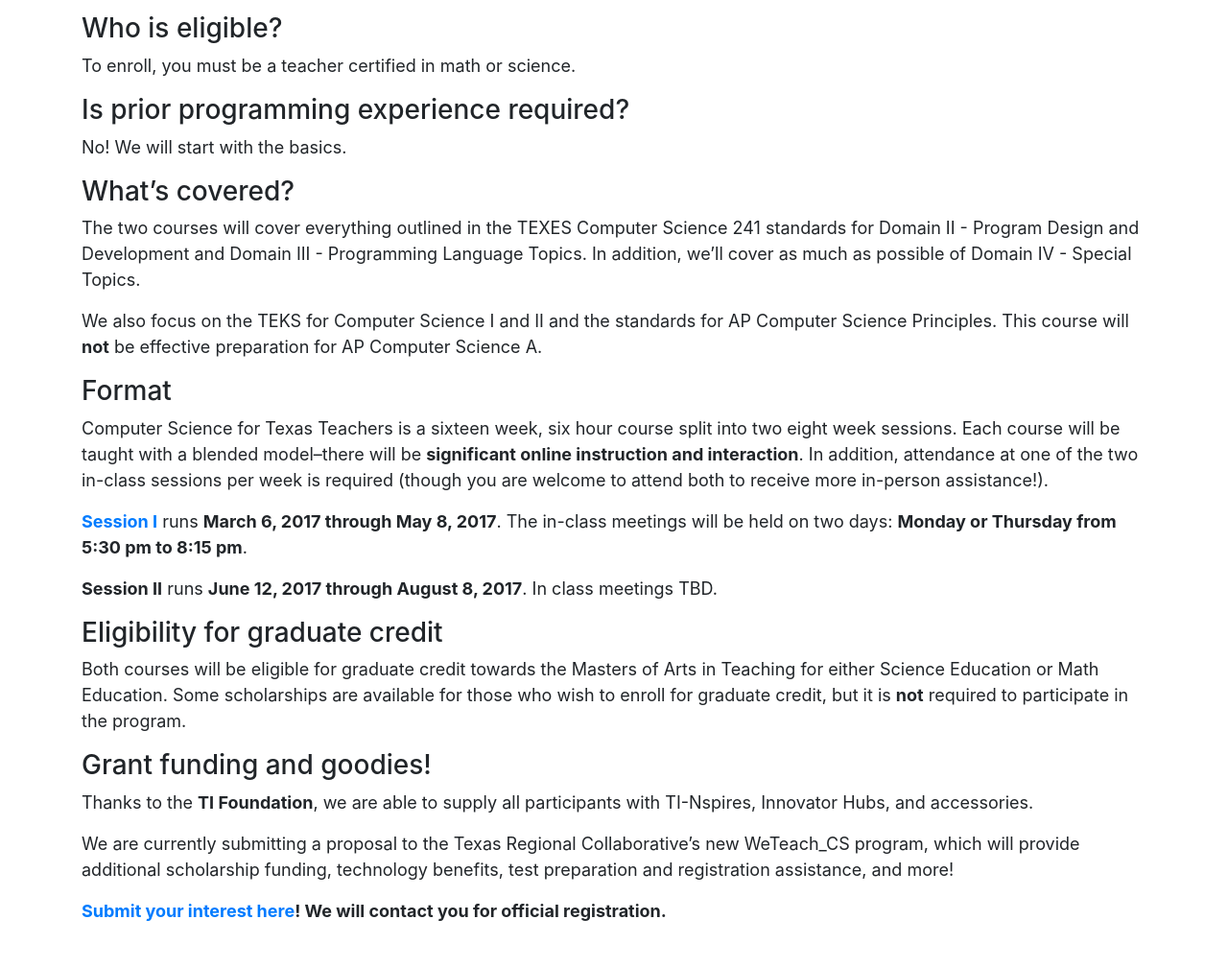
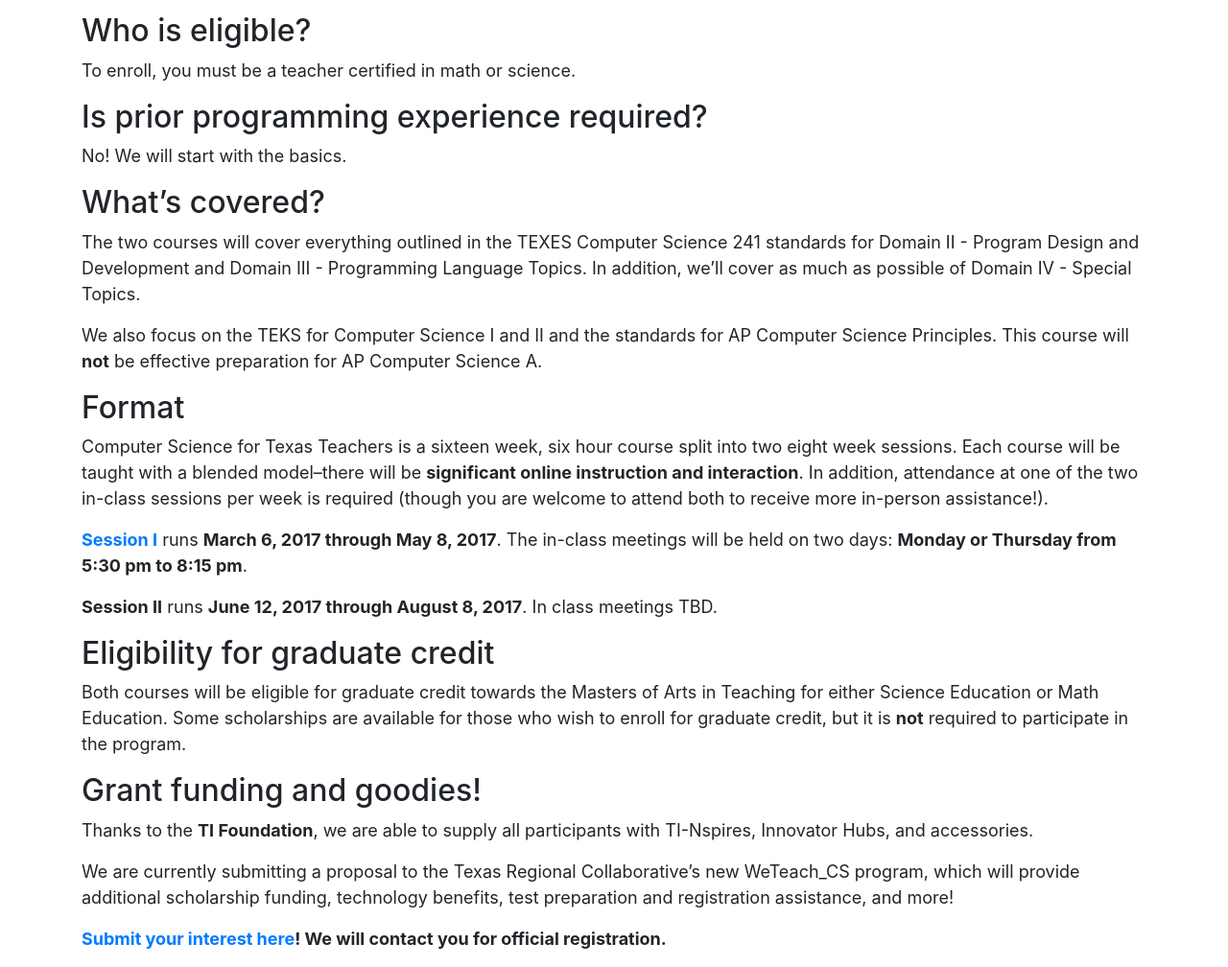
Before and after one commit to georgiastuart/blockly_testing, a plain HTML site: page index.html in a window 1280 px wide. Shown: the part 343-1351 px from the top of the page at 96% size. Before the commit the page ends 1322 px from the top, so only its background shows below. Drawn offline with nearby package versions, Linux system fonts and the light colour scheme; some packages are replaced by stand-ins of ours.

Commit message:
Published with https://stackedit.io/

```diff
--- a/index.html
+++ b/index.html
@@ -29,27 +29,21 @@
 
 
 
-<h3 id="who-is-eligible">Who is eligible?</h3>
+<h2 id="who-is-eligible">Who is eligible?</h2>
 
 <p>To enroll, you must be a teacher certified in math or science. </p>
 
-
-
-<h3 id="is-prior-programming-experience-required">Is prior programming experience required?</h3>
+<h2 id="is-prior-programming-experience-required">Is prior programming experience required?</h2>
 
 <p>No! We will start with the basics. </p>
 
-
-
-<h3 id="whats-covered">What’s covered?</h3>
+<h2 id="whats-covered">What’s covered?</h2>
 
 <p>The two courses will cover everything outlined in the TEXES Computer Science 241 standards for Domain II - Program Design and Development and Domain III - Programming Language Topics. In addition, we’ll cover as much as possible of Domain IV - Special Topics. </p>
 
 <p>We also focus on the TEKS for Computer Science I and II and the standards for AP Computer Science Principles. This course will <strong>not</strong> be effective preparation for AP Computer Science A. </p>
 
-
-
-<h3 id="format">Format</h3>
+<h2 id="format">Format</h2>
 
 <p>Computer Science for Texas Teachers is a sixteen week, six hour course split into two eight week sessions. Each course will be taught with a blended model–there will be <strong>significant online instruction and interaction</strong>.  In addition, attendance at one of the two in-class sessions per week is required (though you are welcome to attend both to receive more in-person assistance!). </p>
 
@@ -57,15 +51,11 @@
 
 <p><strong>Session II</strong> runs <strong>June 12, 2017 through August 8, 2017</strong>. In class meetings TBD. </p>
 
-
-
-<h3 id="eligibility-for-graduate-credit">Eligibility for graduate credit</h3>
+<h2 id="eligibility-for-graduate-credit">Eligibility for graduate credit</h2>
 
 <p>Both courses will be eligible for graduate credit towards the Masters of Arts in Teaching for either Science Education or Math Education. Some scholarships are available for those who wish to enroll for graduate credit, but it is <strong>not</strong> required to participate in the program.</p>
 
-
-
-<h3 id="grant-funding-and-goodies">Grant funding and goodies!</h3>
+<h2 id="grant-funding-and-goodies">Grant funding and goodies!</h2>
 
 <p>Thanks to the <strong>TI Foundation</strong>, we are able to supply all participants with TI-Nspires, Innovator Hubs, and accessories. </p>
 
```
